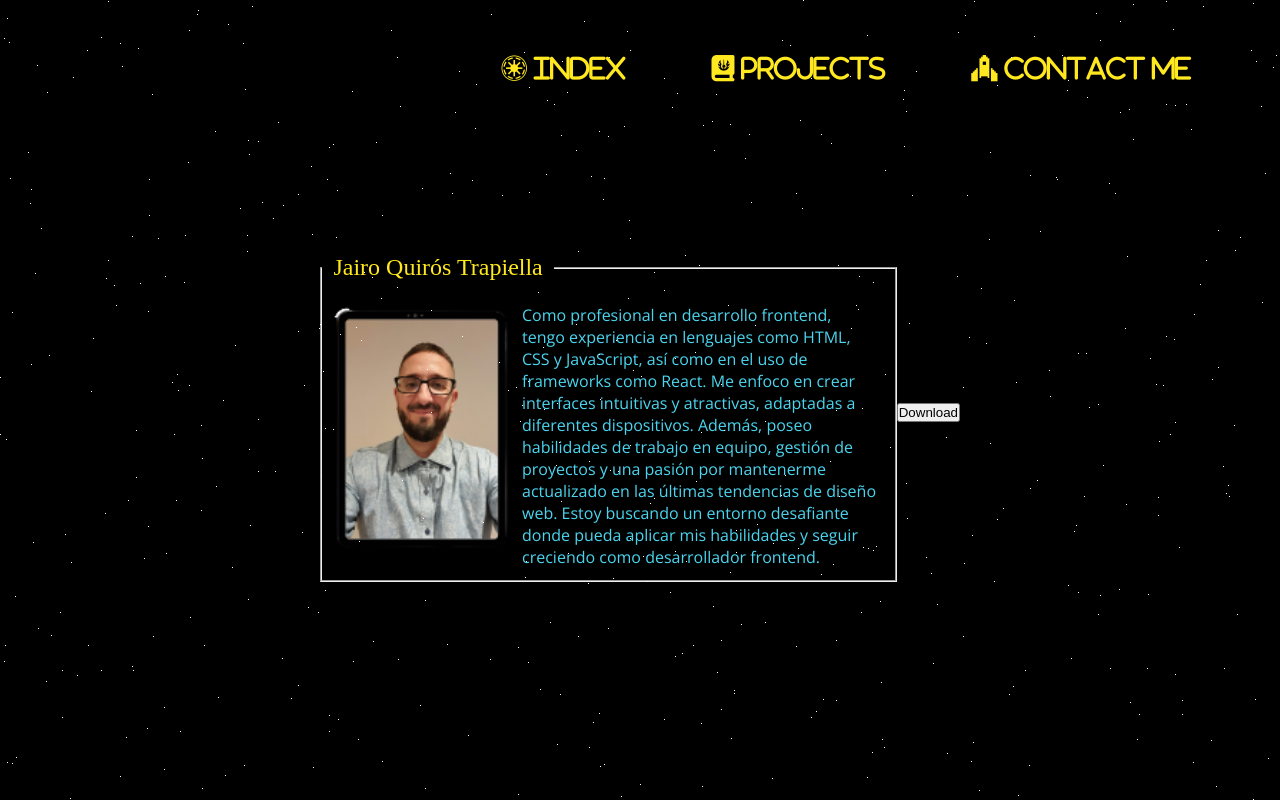
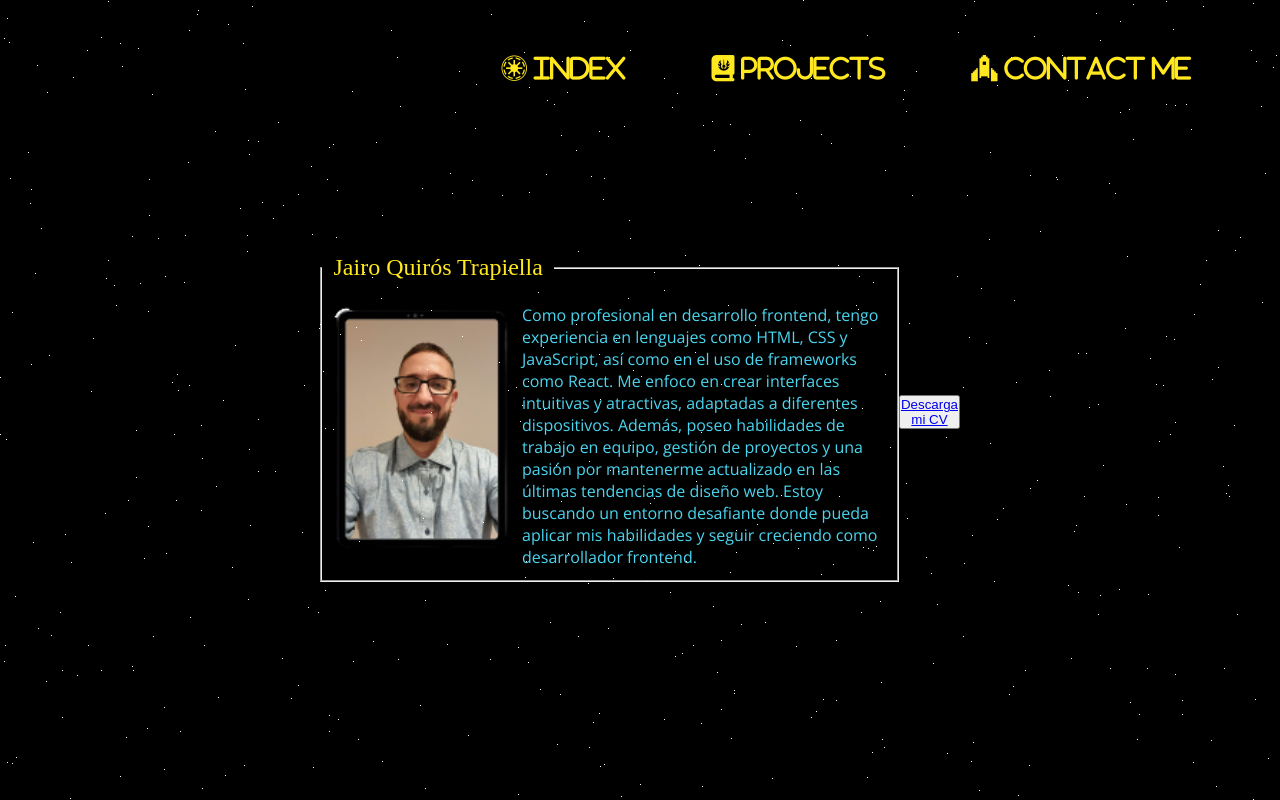
Before and after one commit to JaiQT/jaiqt.github.io, a website: page pages/aboutme.html in a window 1280 px wide. Drawn offline with nearby package versions, Linux system fonts and the light colour scheme.

Commit message:
Update aboutme.html

```diff
--- a/pages/aboutme.html
+++ b/pages/aboutme.html
@@ -56,7 +56,9 @@
           habilidades y seguir creciendo como desarrollador frontend.</span
         >
       </fieldset>
-      <button>Download</button>
+      <button class="btn-download">
+        <a class="btn-download-link" href="#" download="CV Jairo Quirós">Descarga mi CV</a>
+      </button>
     </main>
     <script src="../functions/stars.js"></script>
   </body>
```
